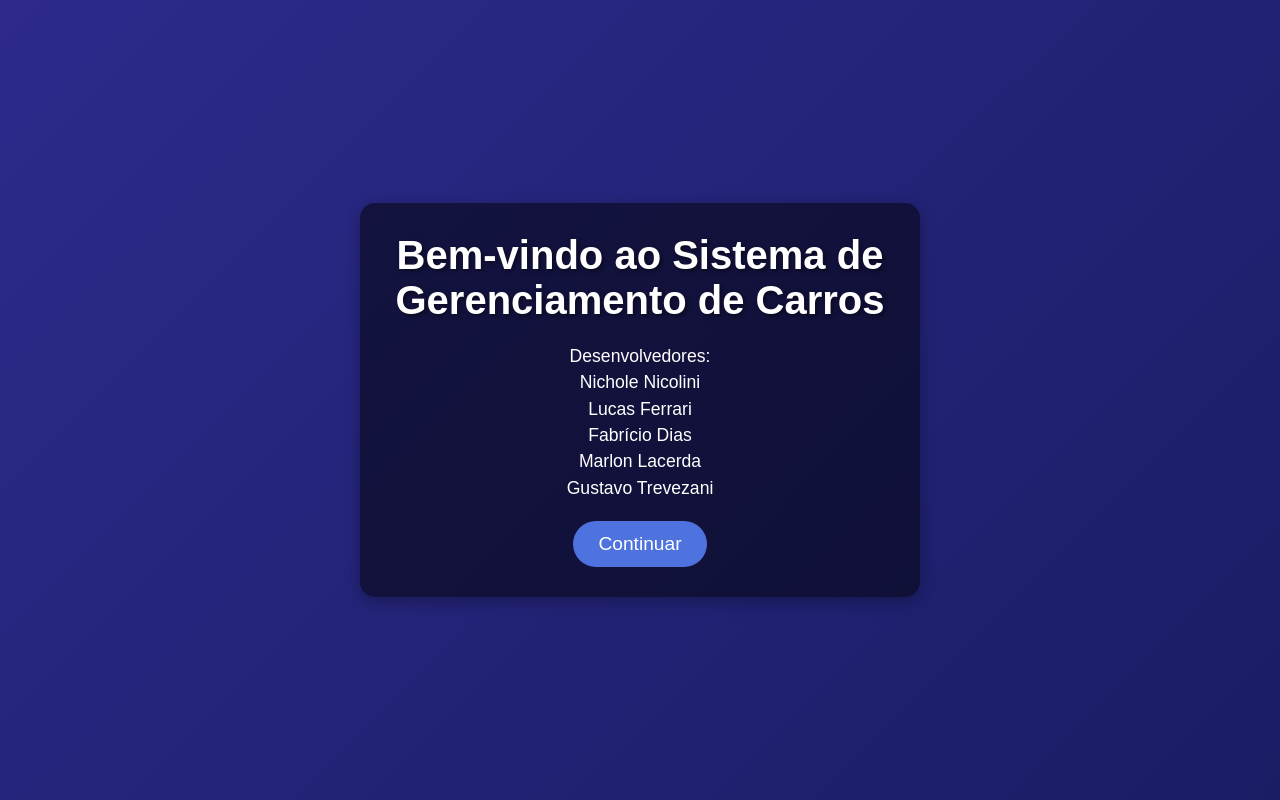
After one commit to nicholetzs/banco-de-dados, a Flask app: page / in a window 1280 px wide. The commit adds this page. Run offline with Flask 3, Linux system fonts and the light colour scheme.

Commit message:
splash screen, arquivos separados, relatorios 2

```diff
--- a/routes.py
+++ b/routes.py
@@ -2,6 +2,11 @@ from flask import render_template, request, redirect, url_for
 
 
 def init_app(app, db):
+
+  @app.route('/')
+  def index():
+    # Exibindo a splash screen com informações sobre nossa locadora
+    return render_template('splash_screen.html')
 
   @app.route('/index')
   def list_carros():
@@ -146,7 +151,7 @@ def init_app(app, db):
       cursor.close()
       connection.close()
 
-  @app.route('/reservas')
+  @app.route('/relatorios')
   def list_reservas():
     connection = db.get_connection()
     cursor = connection.cursor(dictionary=True)
@@ -162,9 +167,10 @@ def init_app(app, db):
     reservas = cursor.fetchall()
 
     cursor.execute('SELECT COUNT(*) AS total FROM LOCACAO')
+
     total_locacoes = cursor.fetchone()['total']
 
     cursor.close()
     connection.close()
 
-    return render_template('reservas.html', reservas=reservas, total_locacoes=total_locacoes)
+    return render_template('relatorios.html', reservas=reservas, total_locacoes=total_locacoes)
--- a/templates/reservas.html
+++ b/templates/relatorios.html
@@ -128,12 +128,6 @@
               <p class="text-2xl">{{ total_locacoes }}</p>
             </div>
 
-            <!-- Total de Carros -->
-            <div class="bg-green-100 p-4 rounded-lg shadow">
-              <h2 class="font-semibold text-lg">Total de Carros</h2>
-              <p class="text-2xl">{{ total_carros }}</p>
-            </div>
-
             <!-- Total de Clientes -->
             <div class="bg-yellow-100 p-4 rounded-lg shadow">
               <h2 class="font-semibold text-lg">Total de Clientes</h2>
--- /dev/null
+++ b/templates/splash_screen.html
@@ -0,0 +1,81 @@
+<!DOCTYPE html>
+<html lang="pt-br">
+<head>
+    <meta charset="UTF-8">
+    <meta name="viewport" content="width=device-width, initial-scale=1.0">
+    <title>Splash Screen</title>
+    <style>
+        body {
+            font-family: Arial, sans-serif;
+            display: flex;
+            justify-content: center;
+            align-items: center;
+            height: 100vh;
+            margin: 0;
+            background: linear-gradient(135deg, #2d2a8c, #1a1d64); /* Roxo e azul escuro */
+            color: white;
+            text-align: center;
+        }
+
+        .splash-content {
+            background-color: rgba(0, 0, 0, 0.5); /* Fundo semitransparente para destaque */
+            padding: 30px;
+            border-radius: 15px;
+            box-shadow: 0 4px 15px rgba(0, 0, 0, 0.3);
+            width: 90%;
+            max-width: 500px;
+        }
+
+        .title {
+            font-size: 2.5em;
+            margin-bottom: 20px;
+            font-weight: bold;
+            text-shadow: 2px 2px 4px rgba(0, 0, 0, 0.5);
+        }
+
+        .authors {
+            font-size: 1.1em;
+            margin-bottom: 20px;
+            line-height: 1.5;
+        }
+
+        .continue-button-container {
+            margin-top: 20px;
+        }
+
+        .continue-button {
+            padding: 12px 25px;
+            font-size: 1.2em;
+            background-color: #4e73df; /* Azul claro */
+            color: white;
+            border: none;
+            border-radius: 30px;
+            cursor: pointer;
+            transition: background-color 0.3s ease;
+        }
+
+        .continue-button:hover {
+            background-color: #2e5ab9; /* Azul mais escuro para hover */
+        }
+    </style>
+</head>
+<body>
+    <div class="splash-content">
+        <div class="title">Bem-vindo ao Sistema de Gerenciamento de Carros</div>
+        <div class="authors">
+            Desenvolvedores:<br />
+            Nichole Nicolini<br />
+            Lucas Ferrari<br />
+            Fabrício Dias<br />
+            Marlon Lacerda<br />
+            Gustavo Trevezani
+        </div>
+        <div class="continue-button-container">
+            <!-- Formulário para redirecionar para /index -->
+            <form action="/index" method="get">
+                <button class="continue-button" type="submit">Continuar</button>
+            </form>
+        </div>
+    </div>
+</body>
+</html>
```
Also changed, not shown: templates/index.html (+1 -48 lines).
